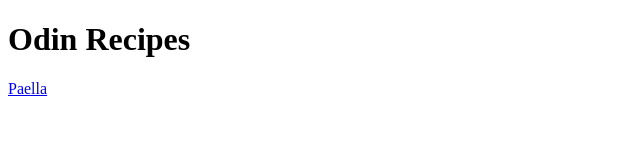
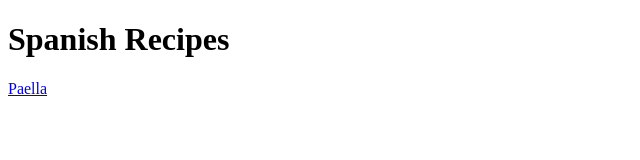
Before and after one commit to Ifi24/odin-recipes, a plain HTML site: page index.html in a window 1280 px wide. Shown: the whole page, without its empty margins (0-640 px from the left). Drawn offline with Linux system fonts and the light colour scheme.

Commit message:
Change the title of the webpage to Spanish Recipes

```diff
--- a/index.html
+++ b/index.html
@@ -3,10 +3,10 @@
 <head>
     <meta charset="UTF-8">
     <meta name="viewport" content="width=device-width, initial-scale=1.0">
-    <title>Odin Recipes</title>
+    <title>Spanish Recipes</title>
 </head>
 <body>
-    <h1>Odin Recipes</h1>
+    <h1>Spanish Recipes</h1>
     <a href="recipes/paella.html" target="_blank" rel="noopener noreferrer">Paella</a>
 </body>
 </html>
```
Also changed, not shown: recipes/paella.html (+1 -1 lines).
